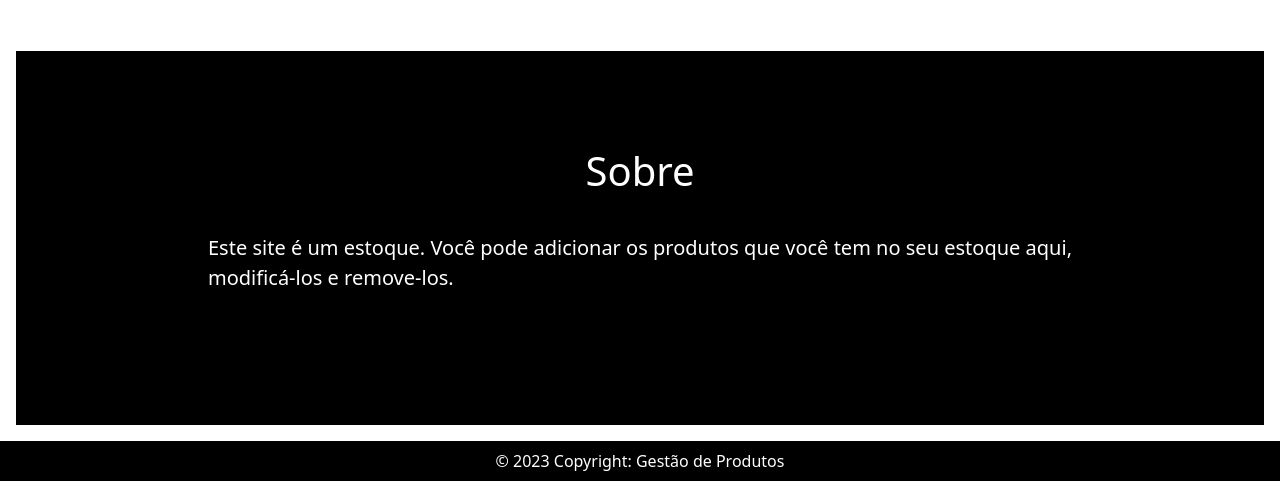
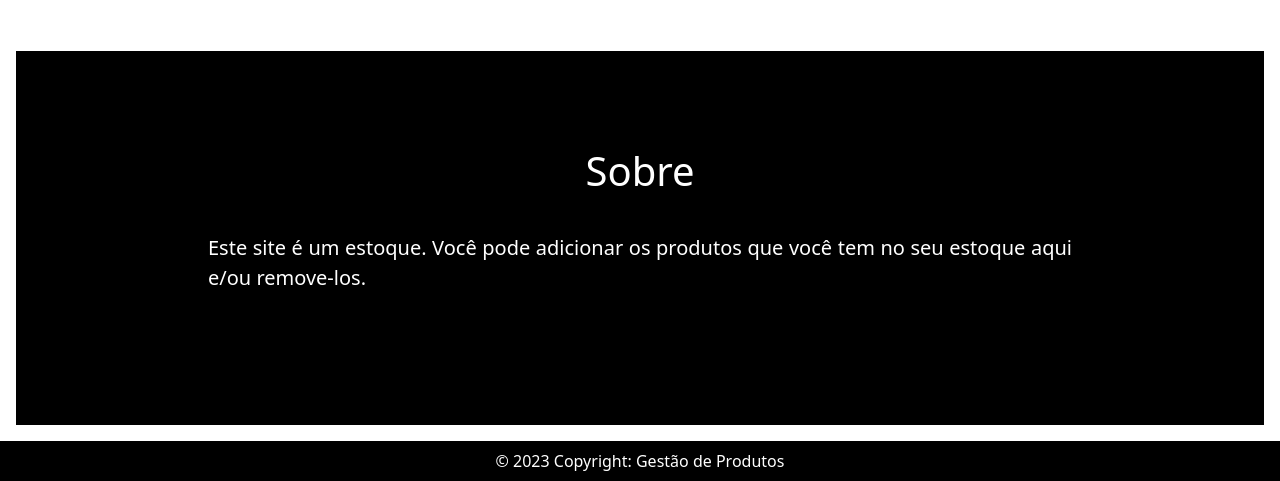
Before and after one commit to JulianaBraveres/gerenciador-produtos, a Flask app: page / in a window 1280 px wide. Shown: the part 419-900 px from the top of the page. Run offline with Flask 3, Linux system fonts and the light colour scheme; some libraries are stand-ins or nearby versions.

Commit message:
Update index.html

```diff
--- a/templates/index.html
+++ b/templates/index.html
@@ -50,7 +50,7 @@
         <div class="col-md-10 p-lg-5 mx-auto my-8">
           <h1 class="display-12 fw-normal text-white" style="padding-bottom: 30px;">Sobre</h1>
           <p class="lead fw-normal text-white" style="padding-bottom: 20px; text-align: justify;">
-          Este site é um estoque. Você pode adicionar os produtos que você tem no seu estoque aqui, modificá-los e remove-los.
+          Este site é um estoque. Você pode adicionar os produtos que você tem no seu estoque aqui e/ou remove-los.
           </p>
         </div>
       </div>
```
